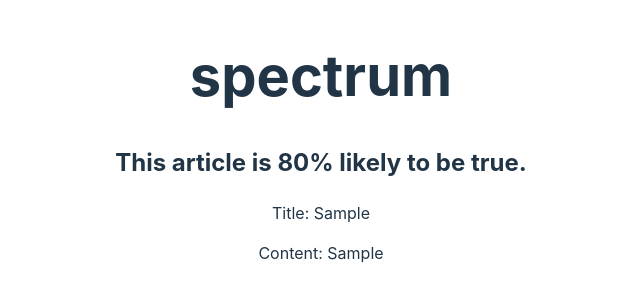
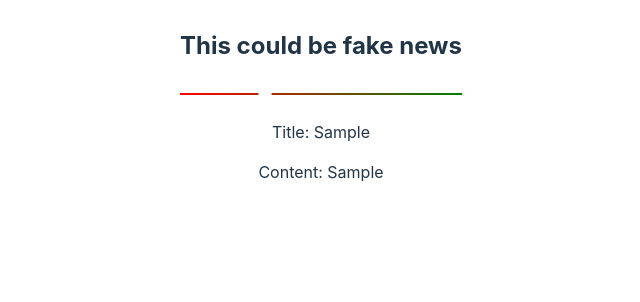
Before and after one commit to SuperSaiyansUcd/Fake-News-Detection-, a React (Create React App) app in the folder fake-news-detection-app/: page / in a window 1280 px wide. Both pictures are taken after typing "Sample", "Sample" into the empty fields and a click on the input "Submit". Shown: the top 302 px of the page, without its empty margins (319-959 px from the left). Built offline with nearby package versions, Linux system fonts and the light colour scheme.

Commit message:
add spectrum

```diff
--- a/fake-news-detection-app/src/Result.js
+++ b/fake-news-detection-app/src/Result.js
@@ -1,16 +1,45 @@
 import { useLocation } from 'react-router-dom';
+import LineSpectrum from './components/LineSpectrum';
 
 export default function Result() {
     const location = useLocation();
     const { title, content } = location.state;
+    const truthfulnessScore = 30; // Value will come from the model
+    const truthfulnessScoreValidated = validateTruthScore(truthfulnessScore);
+
+    const conditionMap = [
+        { range: [0, 10], text: 'This is very likely fake news' },
+        { range: [11, 20], text: 'This is likely fake news' },
+        { range: [21, 40], text: 'This could be fake news' },
+        { range: [41, 60], text: 'Undetermined whether this is real or fake news' },
+        { range: [61, 80], text: 'This could be authentic news' },
+        { range: [81, 90], text: 'This is likely authentic news' },
+        { range: [91, 100], text: 'This is very likely authentic news' },
+      ];
+
+      // keep result text a const for security
+      const resultText = conditionMap
+      .reverse()
+      .find(({ range }) => {
+        const [min, max] = range;
+        return truthfulnessScoreValidated >= min && truthfulnessScoreValidated <= max;
+      })?.text || 'Error - Currently unable to judge the articles authenticity';
 
     return (
         <div>
-            {/* TODO: Add spectrum */}
-            <h1>spectrum</h1>
-            <h2>This article is 80% likely to be true.</h2>
+            <h2>{resultText}</h2>
+            <LineSpectrum value={truthfulnessScoreValidated} />
             <p>Title: {title}</p>
             <p>Content: {content}</p>
         </div>
+
     );
+
+    function validateTruthScore(truthfulnessScore) {
+        if (truthfulnessScore >= 0 && truthfulnessScore <= 100) {
+          return truthfulnessScore;
+        }
+        return -1;
+      }
+
 }
--- /dev/null
+++ b/fake-news-detection-app/src/components/LineSpectrum.css
@@ -0,0 +1,25 @@
+.spectrum-container {
+  position: relative;
+  width: 100%;
+  height: 20px;
+}
+
+.line-spectrum {
+  position: absolute;
+  top: 50%;
+  left: 0;
+  right: 0;
+  height: 2px;
+  background: linear-gradient(to right, red, green);
+  transform: translateY(-50%);
+}
+
+.arrow {
+  position: absolute;
+  top: 50%;
+  left: 0;
+  width: 10px;
+  height: 10px;
+  background-color: white;
+  transform: translateY(-50%) translateX(-50%) rotate(45deg);
+}
--- /dev/null
+++ b/fake-news-detection-app/src/components/LineSpectrum.js
@@ -0,0 +1,16 @@
+import React from 'react';
+import './LineSpectrum.css';
+
+const LineSpectrum = ({ value }) => {
+    const spectrumWidth = 100;
+    const arrowPosition = (value / 100) * spectrumWidth;
+
+    return (
+        <div className="spectrum-container">
+            <div className="line-spectrum" />
+            <div className="arrow" style={{ left: `${arrowPosition}%` }} />
+        </div>
+    );
+};
+
+export default LineSpectrum;
```
